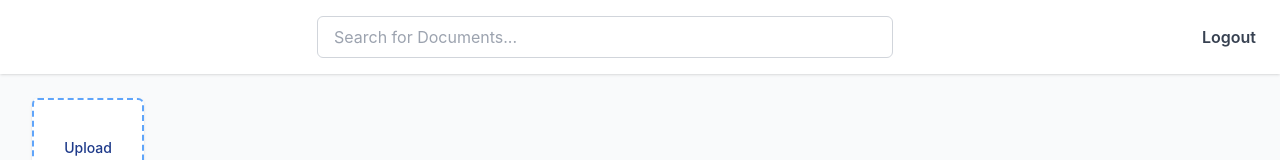
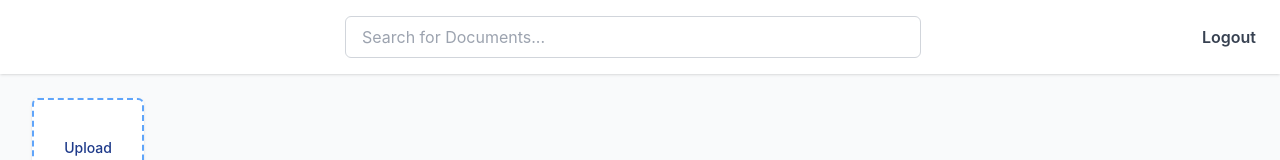
Before and after one commit to HarshSWE/Course-Hero-Style-Collaborative-Study-Platform, a React (Create React App) app in the folder frontend/: page / in a window 1280 px wide. Shown: the top 160 px of the page. Built offline with nearby package versions, Linux system fonts and the light colour scheme; some icons are missing.

Commit message:
Made UI adjustments

```diff
--- a/frontend/src/components/Home.tsx
+++ b/frontend/src/components/Home.tsx
@@ -20,16 +20,16 @@ const Home = () => {
       {/* Top navbar */}
       <div className="w-full bg-white shadow px-6 py-4 flex items-center justify-between">
         {/* Centered Search Bar */}
-        <div className="flex justify-center w-full">
+        <div className="ml-6 flex justify-center w-full">
           <input
             type="text"
             placeholder="Search for Documents..."
-            className="w-full max-w-xl px-4 py-2 rounded-md border border-gray-300 focus:outline-none focus:ring-2 focus:ring-blue-400"
+            className="ml-4 w-full max-w-xl px-4 py-2 rounded-md border border-gray-300 focus:outline-none focus:ring-2 focus:ring-blue-400"
           />
         </div>
 
         {/* Logout aligned to far right */}
-        <button className="ml-4 text-gray-700 font-semibold hover:text-red-600 transition">
+        <button className=" text-gray-700 font-semibold hover:text-red-600 transition">
           Logout
         </button>
       </div>
```
